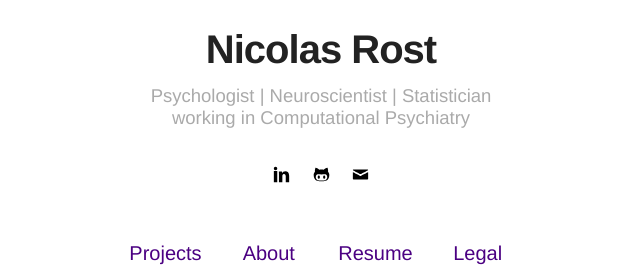
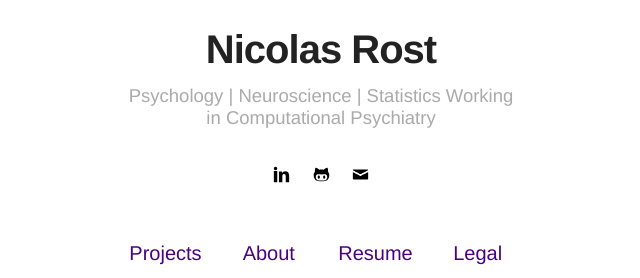
Before and after one commit to nicorost/nicorost.github.io, a Jekyll site: the page built from index.html, in a window 1280 px wide. Shown: the part 262-540 px from the top of the page, without its empty margins (319-959 px from the left). Built offline with Jekyll 4.4.1, drawn with Linux system fonts in a browser that asks for light colours.

Commit message:
edited config file

```diff
--- a/_config.yml
+++ b/_config.yml
@@ -1,6 +1,6 @@
 # main text of home
 name: Nicolas Rost
-bio: Psychologist | Neuroscientist | Statistician working in Computational Psychiatry
+bio: Psychology | Neuroscience | Statistics             Working in Computational Psychiatry
 
 # SEO
 keywords: Psychology, Biological Psychology, Clinical Psychology, Mental Health, Psychiatry, Computational Psychiatry, Data Science, Munich, Statistics, Machine Learning, LMU, Data Scientist, Max Planck Institute of Psychiatry
```
